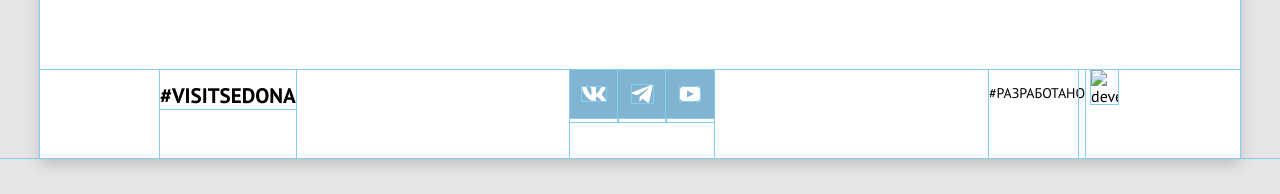
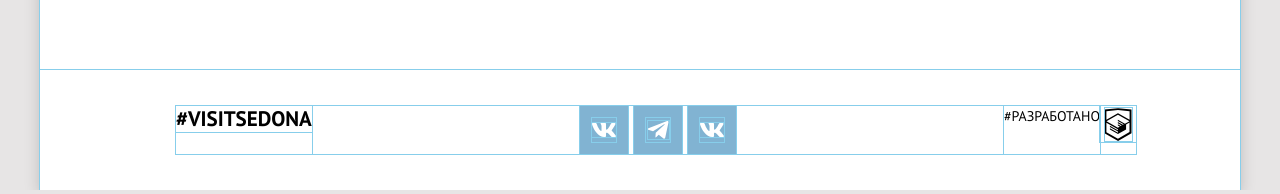
Before and after one commit to naprzyklad-katia/sedona2, a plain HTML site: page index.html in a window 1280 px wide. Shown: the part 1892-2086 px from the top of the page. Drawn offline with Linux system fonts and the light colour scheme.

Commit message:
changes ipad version

```diff
--- a/index.html
+++ b/index.html
@@ -57,6 +57,8 @@
               welcome to sedona.
           </h1> -->
     </header>
+
+<div class="wrapper__media">
   <main class="main"> <!--independent block -->
     <section class="about"> <!--independent block -->
       <div class="about__heading">
@@ -174,6 +176,7 @@
         </div>
       </div>
     </div>
+  </main>
     <section class="video"> <!--independent block -->
       <div class="video__heading">
         <h2 class="h2 h2--bottom-offset">
@@ -185,7 +188,7 @@
       <video src="https://youtu.be/HWjCStB6k4o?si=h2erQIP7CYUt0vNB" class="video__Sedoona" controls>
        </video>
     </section>
-      <footer class="footer">
+    <div class="footer">
       <ul class="footer__list">
           <li class="footer__list-item">
               <h3 class="h2 footer__title footer__title--offset">#visitSEDONA</h3>
@@ -193,48 +196,54 @@
           <li class="footer__list-item">
               <ul class="social">
                   <li class="social__item">
-                        <a href="#" class="social__link">
-<svg width="48" height="48" viewBox="0 0 48 48" fill="none" xmlns="http://www.w3.org/2000/svg">
-<rect width="48" height="48" fill="#81B3D2"/>
-<g clip-path="url(#clip0_52323_9)">
-<path fill-rule="evenodd" clip-rule="evenodd" d="M35.45 17.948C35.616 17.402 35.45 17 34.655 17H32.03C31.362 17 31.054 17.347 30.887 17.73C30.887 17.73 29.552 20.926 27.661 23.002C27.049 23.604 26.771 23.795 26.437 23.795C26.27 23.795 26.019 23.604 26.019 23.057V17.948C26.019 17.292 25.835 17 25.279 17H21.151C20.734 17 20.483 17.304 20.483 17.593C20.483 18.214 21.429 18.358 21.526 20.106V23.904C21.526 24.737 21.373 24.888 21.039 24.888C20.149 24.888 17.984 21.677 16.699 18.003C16.45 17.288 16.198 17 15.527 17H12.9C12.15 17 12 17.347 12 17.73C12 18.412 12.89 21.8 16.145 26.281C18.315 29.341 21.37 31 24.153 31C25.822 31 26.028 30.632 26.028 29.997V27.684C26.028 26.947 26.186 26.8 26.715 26.8C27.105 26.8 27.772 26.992 29.33 28.467C31.11 30.216 31.403 31 32.405 31H35.03C35.78 31 36.156 30.632 35.94 29.904C35.702 29.18 34.852 28.129 33.725 26.882C33.113 26.172 32.195 25.407 31.916 25.024C31.527 24.533 31.638 24.314 31.916 23.877C31.916 23.877 35.116 19.451 35.449 17.948H35.45Z" fill="white"/>
+                      <a href="" class="social__link" width="24" height="24">
+                        <svg class="social__link--pic" width="24" height="24" viewBox="0 0 24 24" fill="none" xmlns="http://www.w3.org/2000/svg">
+                          <g clip-path="url(#clip0_29549_1753)">
+                          <path fill-rule="evenodd" clip-rule="evenodd" d="M23.45 5.948C23.616 5.402 23.45 5 22.655 5H20.03C19.362 5 19.054 5.347 18.887 5.73C18.887 5.73 17.552 8.926 15.661 11.002C15.049 11.604 14.771 11.795 14.437 11.795C14.27 11.795 14.019 11.604 14.019 11.057V5.948C14.019 5.292 13.835 5 13.279 5H9.151C8.734 5 8.483 5.304 8.483 5.593C8.483 6.214 9.429 6.358 9.526 8.106V11.904C9.526 12.737 9.373 12.888 9.039 12.888C8.149 12.888 5.984 9.677 4.699 6.003C4.45 5.288 4.198 5 3.527 5H0.9C0.15 5 0 5.347 0 5.73C0 6.412 0.89 9.8 4.145 14.281C6.315 17.341 9.37 19 12.153 19C13.822 19 14.028 18.632 14.028 17.997V15.684C14.028 14.947 14.186 14.8 14.715 14.8C15.105 14.8 15.772 14.992 17.33 16.467C19.11 18.216 19.403 19 20.405 19H23.03C23.78 19 24.156 18.632 23.94 17.904C23.702 17.18 22.852 16.129 21.725 14.882C21.113 14.172 20.195 13.407 19.916 13.024C19.527 12.533 19.638 12.314 19.916 11.877C19.916 11.877 23.116 7.451 23.449 5.948H23.45Z" fill="white"/>
                           </g>
                           <defs>
-<clipPath id="clip0_52323_9">
-<rect width="24" height="24" fill="white" transform="translate(12 12)"/>
+                          <clipPath id="clip0_29549_1753">
+                          <rect width="24" height="24" fill="white"/>
                           </clipPath>
                           </defs>
                           </svg>
                       </a>
                   </li>
                   <li class="social__item">
-                        <a href="#" class="social__link">
-<svg width="48" height="48" viewBox="0 0 48 48" fill="none" xmlns="http://www.w3.org/2000/svg">
-<rect width="48" height="48" fill="#81B3D2"/>
-<path d="M34.4393 16.6223L31.2705 31.566C31.0313 32.6205 30.408 32.883 29.5223 32.3865L24.6938 28.8285L22.3643 31.0695C22.1063 31.3275 21.891 31.5428 21.3938 31.5428L21.741 26.6258L30.6893 18.54C31.0785 18.1935 30.6045 18.0008 30.0848 18.348L19.0223 25.314L14.2598 23.823C13.224 23.4998 13.2053 22.7873 14.4758 22.29L33.1035 15.1133C33.966 14.79 34.7205 15.3053 34.4393 16.623V16.6223Z" fill="white"/>
+                    <a href="" class="social__link" width="24" height="24">
+                      <svg width="24" height="24" viewBox="0 0 24 24" fill="none" xmlns="http://www.w3.org/2000/svg">
+                        <path d="M22.4393 4.62225L19.2705 19.566C19.0313 20.6205 18.408 20.883 17.5223 20.3865L12.6938 16.8285L10.3643 19.0695C10.1063 19.3275 9.89102 19.5428 9.39377 19.5428L9.74102 14.6258L18.6893 6.54C19.0785 6.1935 18.6045 6.00075 18.0848 6.348L7.02227 13.314L2.25977 11.823C1.22402 11.4998 1.20527 10.7873 2.47577 10.29L21.1035 3.11325C21.966 2.79 22.7205 3.30525 22.4393 4.623V4.62225Z" fill="white"/>
+                        </svg>
                         </svg>
                     </a>
                 </li>
                 <li class="social__item">
-                        <a href="#" class="social__link">
-<svg width="48" height="48" viewBox="0 0 48 48" fill="none" xmlns="http://www.w3.org/2000/svg">
-<rect width="48" height="48" fill="#81B3D2"/>
-<path d="M31.1813 17H16.8133C15.3062 17 14 18.3 14 19.8V28.1C14 29.7 15.3062 31 16.8133 31H31.1813C32.7889 31 33.9946 29.7 33.9946 28.2V19.8C34.095 18.3 32.7889 17 31.1813 17ZM21.0333 27.4V20.6L27.8656 24L21.0333 27.4Z" fill="white"/>
+                  <a href="" class="social__link" width="24" height="24">
+                    <svg class="social__link--pic" width="24" height="24" viewBox="0 0 24 24" fill="none" xmlns="http://www.w3.org/2000/svg">
+                      <g clip-path="url(#clip0_29549_1753)">
+                      <path fill-rule="evenodd" clip-rule="evenodd" d="M23.45 5.948C23.616 5.402 23.45 5 22.655 5H20.03C19.362 5 19.054 5.347 18.887 5.73C18.887 5.73 17.552 8.926 15.661 11.002C15.049 11.604 14.771 11.795 14.437 11.795C14.27 11.795 14.019 11.604 14.019 11.057V5.948C14.019 5.292 13.835 5 13.279 5H9.151C8.734 5 8.483 5.304 8.483 5.593C8.483 6.214 9.429 6.358 9.526 8.106V11.904C9.526 12.737 9.373 12.888 9.039 12.888C8.149 12.888 5.984 9.677 4.699 6.003C4.45 5.288 4.198 5 3.527 5H0.9C0.15 5 0 5.347 0 5.73C0 6.412 0.89 9.8 4.145 14.281C6.315 17.341 9.37 19 12.153 19C13.822 19 14.028 18.632 14.028 17.997V15.684C14.028 14.947 14.186 14.8 14.715 14.8C15.105 14.8 15.772 14.992 17.33 16.467C19.11 18.216 19.403 19 20.405 19H23.03C23.78 19 24.156 18.632 23.94 17.904C23.702 17.18 22.852 16.129 21.725 14.882C21.113 14.172 20.195 13.407 19.916 13.024C19.527 12.533 19.638 12.314 19.916 11.877C19.916 11.877 23.116 7.451 23.449 5.948H23.45Z" fill="white"/>
+                      </g>
+                      <defs>
+                      <clipPath id="clip0_29549_1753">
+                      <rect width="24" height="24" fill="white"/>
+                      </clipPath>
+                      </defs>
                       </svg>
                   </a>
-
               </li>
               </ul>
           </li>
           <li class="footer__list-item footer__list-item-flex">
               <h3 class="h2 footer__title footer__title--font footer__title--offset footer__title--offset--right">
                   #Разработано</h3>
-                <img src="images/developed.svg" alt="developed svg icon" class="footer__title-pic" width="27"
-                    height="34">
+                  <svg class="footer__title--icon" width="36" height="36" viewBox="0 0 36 36" fill="none" xmlns="http://www.w3.org/2000/svg">
+                    <path d="M18.1506 2.25H18.0502L4.5 3.58944V27.221L18.0502 34.875L31.5 27.221V3.58944L18.1506 2.25ZM29.5929 13.8266L18.0502 7.32075V7.22507H17.9498L17.8494 7.1294V7.22507L6.40706 13.8266V5.21591L17.9498 4.06782L29.5929 5.21591V13.8266ZM17.9498 8.75587L29.4926 15.1661L24.9758 17.6536L17.8494 13.6353V14.9747L23.7714 18.3233L22.868 18.8017L17.8494 15.9315V17.2709L21.6636 19.4714L20.8606 19.9498L17.8494 18.2276V19.5671L19.7565 20.6195L17.9498 21.6719L6.50743 15.2617L17.9498 8.75587ZM6.40706 16.6968L17.8494 23.2027V24.1595L9.92007 19.6628V21.0022L17.9498 25.5946V26.647L9.92007 22.1503V23.4897L17.9498 28.0821L26.0799 23.3941V18.419L29.4926 16.5055V26.0729L17.9498 32.6745L6.40706 26.1686V16.6968Z" fill="black"/>
+                    </svg>
           </li>
           </li>
   </ul>
 </ul>
-</footer>
+</div>
+</div>
 
 </body>
--- a/styles.css
+++ b/styles.css
@@ -320,6 +320,11 @@ body {
     color: #333;
     text-transform: uppercase;
     padding: 0 120px 0 120px;
+}
+@media( max-width: 530px){
+    .default-text{
+        padding: 0 10px 0 10px;
+    }
 }
 
 .visually-hidden {
@@ -754,6 +759,7 @@ body {
 .gallery__image {
     max-width: 100%;
 }
+
 .gallery__info {
     position: absolute;
     max-width: 100%;
@@ -764,12 +770,13 @@ body {
     justify-content: space-between;
 }
 
-@media (max-width: 795px){
-    .gallery__item{
+@media (max-width: 795px) {
+    .gallery__item {
         position: unset;
         display: flex;
         flex-direction: column;
     }
+
     .gallery__info {
         position: unset;
         margin: 0;
@@ -818,30 +825,40 @@ body {
     max-width: 33.33%;
     display: flex;
 }
-@media (max-width: 795px){
-    .gallery__item--width--ipad--offset{_
-        max-width: 40.47%;
-        }
-        .gallery__item--width {
-            max-width: 40.75%;
-        }
+
+@media (max-width: 795px) {
+    .gallery__item--width--ipad--offset {
+        max-width: 50%%;
+    }
+
+    .gallery__item--width {
+        max-width: 50%;
+    }
+
+    .wrapper__media {
+        margin: 0 60px 0 60px;
+    }
 }
-.video__heading{
+
+.video__heading {
     margin: 0 auto;
     text-align: center;
     margin-bottom: 63px;
 }
-.video{
+
+.video {
     display: flex;
     justify-content: center;
     align-items: center;
     flex-direction: column;
     margin-bottom: 76px;
 }
-.video__Sedoona{
+
+.video__Sedoona {
     width: 66.67%;
     height: 500px;
 }
+
 /* .video__Sedona iframe{
     position: absolute;
     top: 0;
@@ -852,18 +869,22 @@ body {
 .footer__list {
     display: flex;
     justify-content: space-between;
-    padding-left: 120px;
-    padding-right: 143px;
-    margin-bottom: 36px;
-
-}
-.footer__list-item{
-    margin-right: 19px;
 }
 
-.footer__title--offset {
-    padding-top: 13px;
+.footer {
+    padding: 36px 104px 36px 136px;
 }
+@media (max-width: 795px){
+    .footer {
+    margin: 0 auto;
+    padding-bottom: 36px;
+    padding: unset;
+    }
+}
+
+.footer__list-item {}
+
+.footer__title--offset {}
 
 .footer__title--offset-right {
     display: flex;
@@ -871,22 +892,19 @@ body {
 
 .footer__list-item-flex {
     display: flex;
-    width: 89px;
 }
 
 .footer__title--font {
     font: 14px/21px 'PT Sans', Arial, sans-serif;
 }
 
-.footer__title-pic {
-    margin-left: 6px;
-}
+.footer__title-pic {}
 
 .social {
+    gap: 6px;
     display: flex;
     align-items: center;
     justify-content: center;
-    margin-bottom: 36px;
 }
 
 .social__item {
@@ -894,12 +912,28 @@ body {
     text-decoration: none;
     cursor: pointer;
     text-align: center;
-    gap:6px;
+    width: 48px;
+    height: 48px;
+    background-color: #81B3D2;
+    position: relative;
 }
 
-.social__item:last-child {
-    margin-right: 0;
+.social__item:active{
+    background-color: #669EC0;
 }
-
 .social__link {
+    position: absolute;
+    inset: 0;
+    width: 48px;
+    height: 48px;
+    padding: 12px ;
 }
+.social__link--pic:active{
+   opacity: 0.3;
+}
+.footer__title--icon:hover{
+    fill: #81B3D2;
+}
+.footer__title--icon:active{
+    fill: #B3B3B3;
+}
```
Also changed, not shown: images/footer_developed_icon.svg (added), images/logo.svg (added), images/tg.svg (added), images/vk.svg (added). Lines whose indentation alone changed are shown as unchanged.
